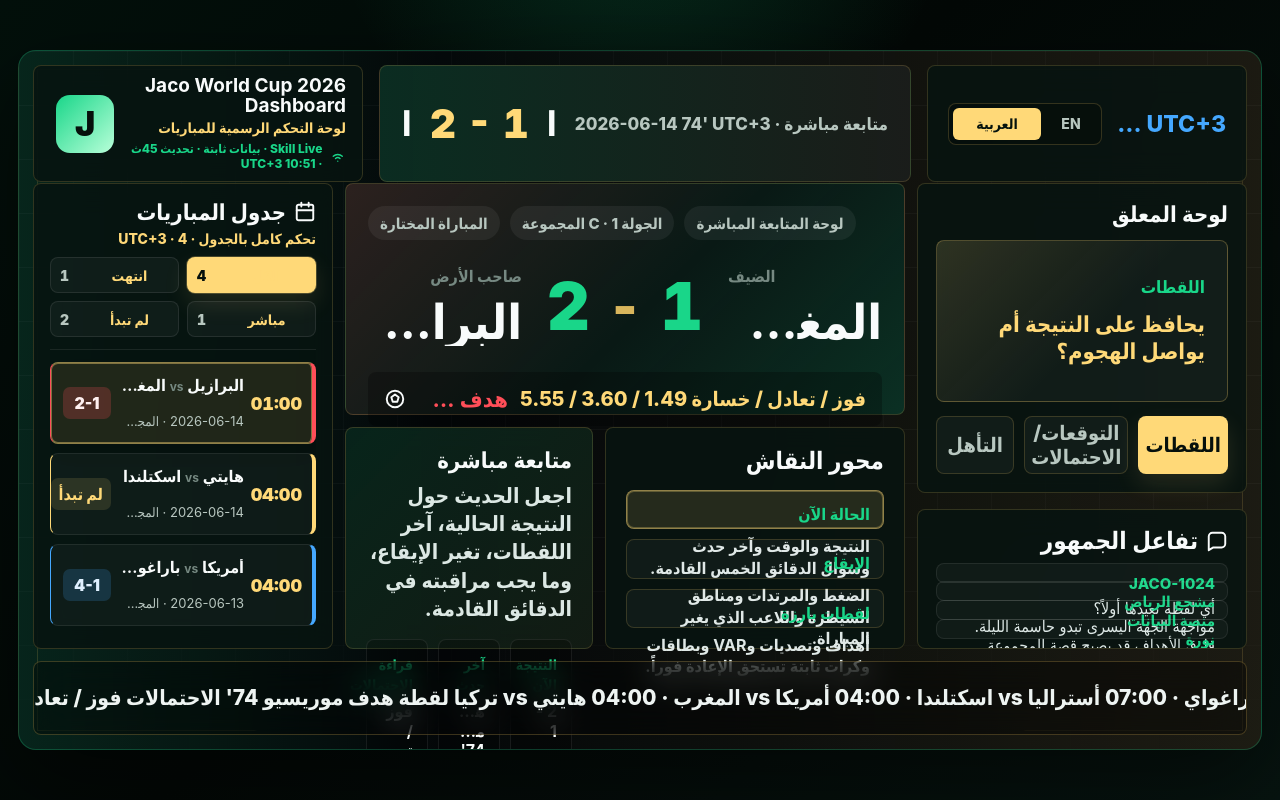
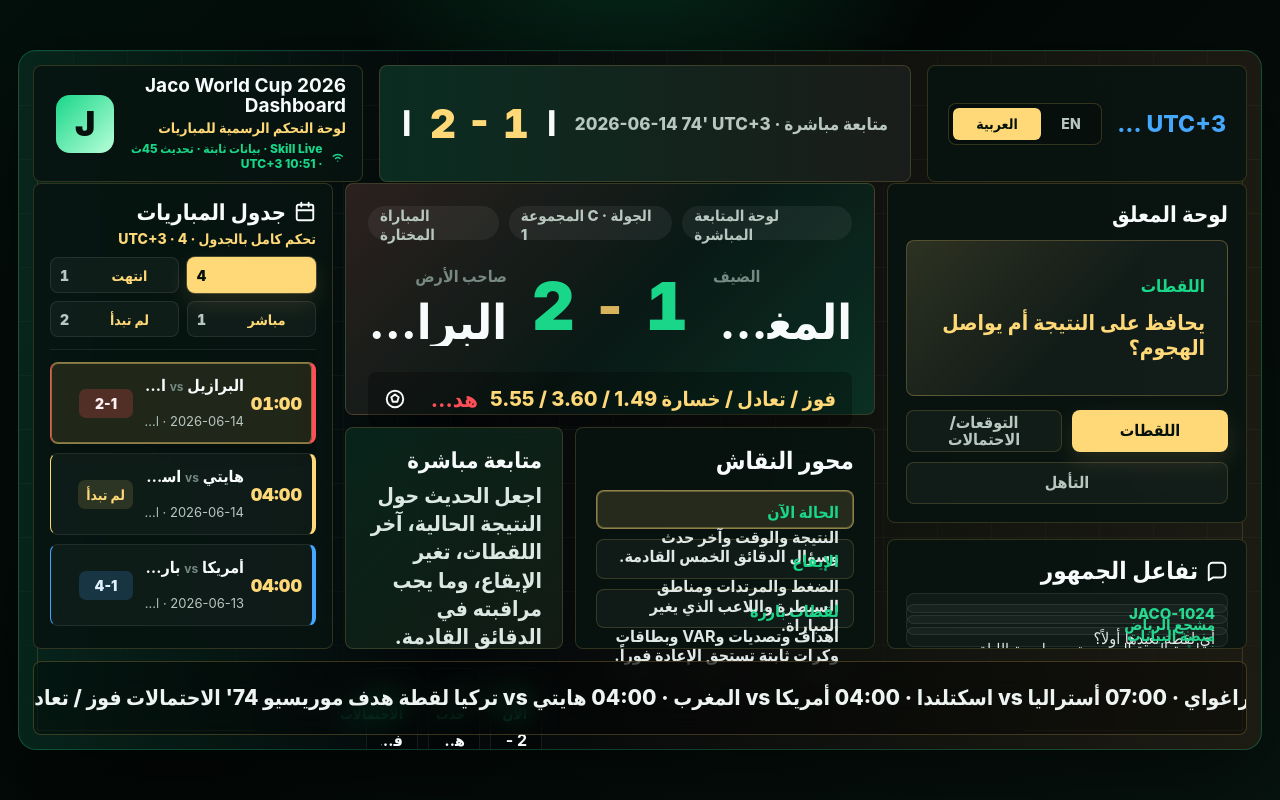
Before and after one commit to MScZJN/worldcup2026-jaco-liveboard, a website: page index.html in a window 1280 px wide. Drawn offline with Linux system fonts and the light colour scheme; no server answers.

Commit message:
Fix broadcast sidebar layout clipping

```diff
--- a/studio.css
+++ b/studio.css
@@ -605,17 +605,25 @@ p {
 
 .cue-buttons {
   display: grid;
-  grid-template-columns: repeat(3, 1fr);
+  grid-template-columns: repeat(2, minmax(0, 1fr));
   gap: 10px;
 }
 
 .cue-buttons button {
+  min-height: 42px;
   border: 1px solid var(--line);
   border-radius: var(--radius);
   background: rgba(255, 255, 255, .04);
   color: var(--muted);
-  font-size: 20px;
+  padding: 0 10px;
+  font-size: 16px;
+  line-height: 1.08;
   font-weight: 850;
+  white-space: normal;
+}
+
+.cue-buttons button:last-child {
+  grid-column: 1 / -1;
 }
 
 .cue-buttons button.active {
@@ -769,7 +777,7 @@ p {
 
 /* Studio director layout: fixture rail, status-aware analysis, host prompts */
 .studio-scene {
-  grid-template-columns: 352px minmax(0, 1fr) 390px;
+  grid-template-columns: 352px minmax(0, 1fr) 430px;
   grid-template-rows: 106px minmax(0, 1fr) 74px;
 }
 
@@ -890,7 +898,7 @@ p {
   width: 100%;
   min-height: 82px;
   display: grid;
-  grid-template-columns: 54px minmax(0, 1fr) 58px;
+  grid-template-columns: 54px minmax(0, 1fr) 86px;
   grid-template-rows: auto auto;
   gap: 6px 10px;
   align-items: center;
@@ -964,12 +972,12 @@ p {
   grid-column: 3;
   grid-row: 1 / 3;
   justify-self: end;
-  min-width: 48px;
+  min-width: 54px;
   padding: 6px 8px;
   border-radius: 7px;
   color: var(--green);
   background: rgba(25, 214, 137, .08);
-  font-size: 16px;
+  font-size: 14px;
   font-weight: 900;
   white-space: nowrap;
   text-align: center;
@@ -1104,11 +1112,15 @@ p {
 .point-grid {
   grid-template-columns: 1fr;
   gap: 10px;
+  align-content: start;
 }
 
 .point-grid button {
   min-height: 0;
-  padding: 13px;
+  display: grid;
+  align-content: start;
+  gap: 6px;
+  padding: 11px 14px;
   border: 1px solid var(--line);
   border-radius: var(--radius);
   background: rgba(255, 255, 255, .04);
@@ -1128,19 +1140,21 @@ p {
 }
 
 .point-grid button b {
-  font-size: 18px;
+  margin-top: 0;
+  font-size: 17px;
+  line-height: 1.22;
 }
 
 .side-rail {
   grid-column: 3 / 4;
   grid-row: 2 / 3;
-  grid-template-rows: 310px minmax(0, 1fr);
+  grid-template-rows: 340px minmax(0, 1fr);
 }
 
 .agenda-box {
   padding: 18px;
   display: grid;
-  grid-template-rows: auto minmax(0, 1fr) 58px;
+  grid-template-rows: auto minmax(0, 1fr) auto;
   gap: 14px;
 }
 
@@ -1165,7 +1179,7 @@ p {
 
 .active-prompt strong {
   color: var(--gold-strong);
-  font-size: 27px;
+  font-size: 25px;
   line-height: 1.22;
 }
 
@@ -1200,11 +1214,11 @@ p {
 
 @media (max-width: 1500px) {
   .studio-scene {
-    grid-template-columns: 300px minmax(0, 1fr) 330px;
+    grid-template-columns: 300px minmax(0, 1fr) 360px;
   }
 
   .match-item {
-    grid-template-columns: 48px minmax(0, 1fr) 50px;
+    grid-template-columns: 48px minmax(0, 1fr) 72px;
     padding: 8px 10px;
   }
 
@@ -1222,7 +1236,7 @@ p {
   }
 
   .active-prompt strong {
-    font-size: 22px;
+    font-size: 21px;
   }
 }
 
```
